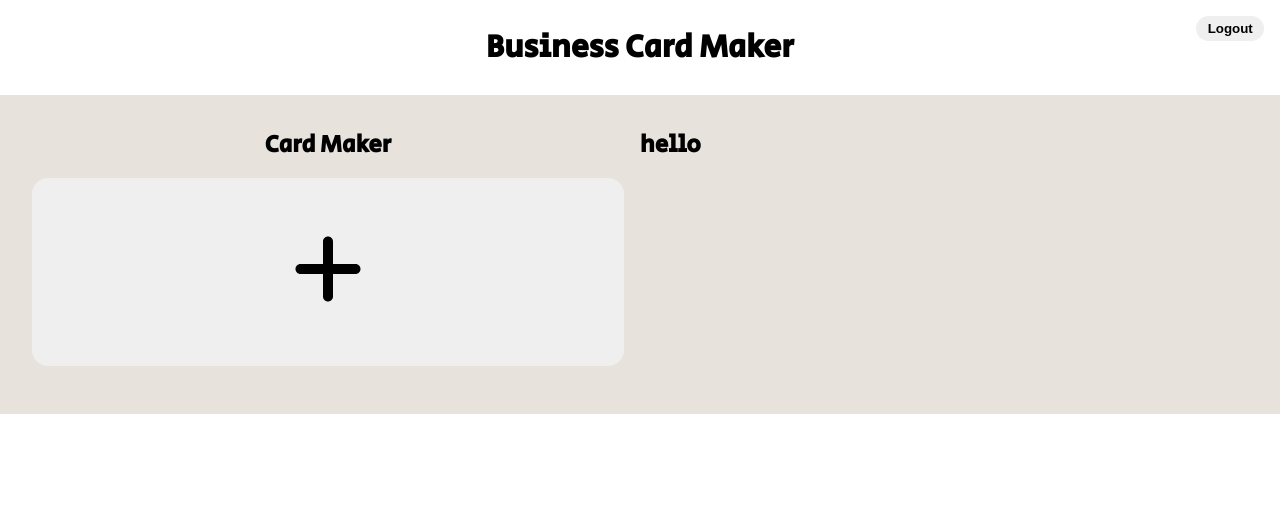
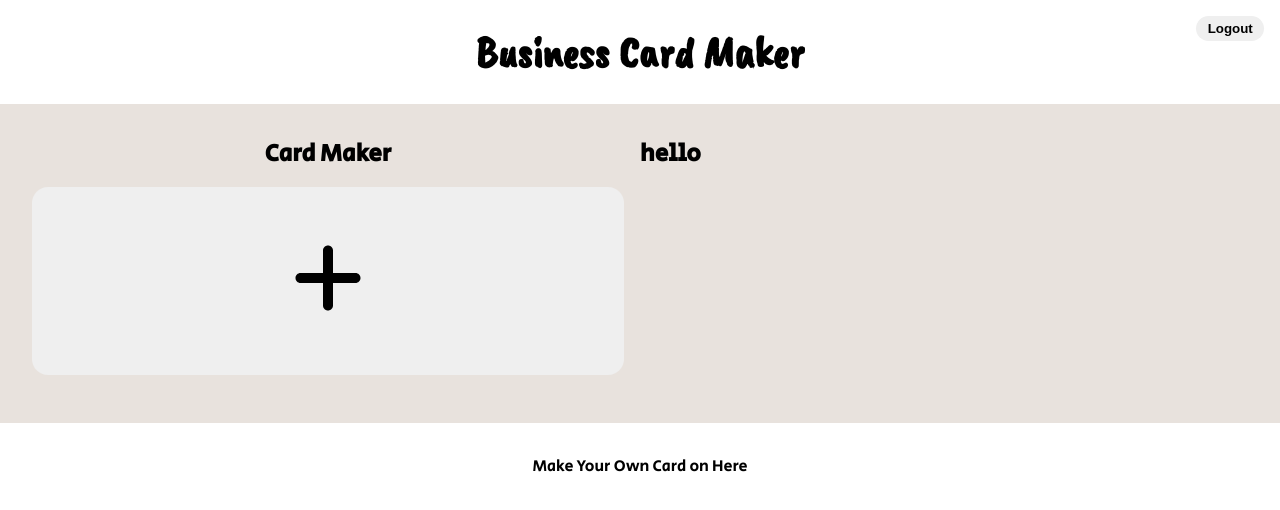
Before and after one commit to hejin8307/react_bussiness_card_maker, a React (Create React App) app: page /home in a window 1280 px wide. Shown: the top 510 px of the page. Built offline with nearby package versions, Linux system fonts and the light colour scheme; no server answers; sample sign-in values are in the browser's storage.

Commit message:
show card maker ~ing

```diff
--- /dev/null
+++ b/src/components/add_card_form/addCardForm.jsx
@@ -0,0 +1,24 @@
+import React, {useState} from 'react';
+import EditCardForm from '../edit_card_form/editCardForm';
+import styles from './addCardForm.module.css';
+
+const AddCardForm = () => {
+  const [count, setCount] = useState([]);
+  const onAddCard = () => {
+    let countArr = [...count];
+    let counter = countArr.slice(-1);
+    counter += 1;
+    countArr.push(counter);
+    setCount(countArr);
+  };
+  return (
+    <>
+      {count && <EditCardForm count={count} />}
+      <button className={styles.addBtn} onClick={onAddCard}>
+        <i className="fa-solid fa-plus"></i>
+      </button>
+    </>
+  );
+};
+
+export default AddCardForm;
--- /dev/null
+++ b/src/components/add_card_form/addCardForm.module.css
@@ -0,0 +1,10 @@
+@value makerWhite, makerDarkBeige, makerMiddlePink from '../../common/colors.css';
+
+.addBtn {
+  font-size: 5rem;
+  color: makerDarkBeige;
+  margin: 1rem 0;
+  padding: 3rem;
+  border: 0;
+  border-radius: 1rem;
+}
--- /dev/null
+++ b/src/components/edit_card_form/editCardForm.jsx
@@ -0,0 +1,34 @@
+import React from 'react';
+import styles from './editCardForm.module.css';
+
+const EditCardForm = ({count}) => {
+  return (
+    <>
+      {count &&
+        count.map((item, i) => (
+          <div key={i} className={styles.content}>
+            <input type="text" className={styles.name} placeholder="name" />
+            <input
+              type="text"
+              className={styles.company}
+              placeholder="Company"
+            />
+            <select className={styles.select} name="theme">
+              <option>light</option>
+              <option>dark</option>
+              <option>colorful</option>
+            </select>
+            <input type="text" className={styles.job} placeholder="Job" />
+            <input type="text" className={styles.email} placeholder="E-mail" />
+            <textarea
+              className={styles.message}
+              placeholder="message"
+            ></textarea>
+            <button className={styles.deleteBtn}>Delete</button>
+          </div>
+        ))}
+    </>
+  );
+};
+
+export default EditCardForm;
--- /dev/null
+++ b/src/components/edit_card_form/editCardForm.module.css
@@ -0,0 +1,34 @@
+@value makerWhite, makerDarkBeige, makerMiddlePink from '../../common/colors.css';
+
+input,
+textarea,
+select {
+  border: 1px solid RGB(223, 214, 207, 0.7);
+}
+
+select {
+  color: gray;
+}
+
+.content {
+  display: flex;
+  flex-flow: wrap;
+  justify-content: center;
+  margin: 0.5rem;
+}
+
+.content > *:nth-child(-n + 4) {
+  flex: 1 1 30%;
+}
+
+.content > *:nth-child(n + 4):nth-child(-n + 5) {
+  flex: 1 1 45%;
+}
+
+.content > *:nth-child(n + 5) {
+  flex: 1 1 100%;
+}
+
+.deleteBtn {
+  border: 0;
+}
--- /dev/null
+++ b/src/components/footer/footer.jsx
@@ -0,0 +1,12 @@
+import React from 'react';
+import styles from './footer.module.css';
+
+const Footer = () => {
+  return (
+    <div className={styles.footer}>
+      <p>Make Your Own Card on Here</p>
+    </div>
+  );
+};
+
+export default Footer;
--- /dev/null
+++ b/src/components/footer/footer.module.css
@@ -0,0 +1,12 @@
+@value makerWhite, makerDarkBeige, makerMiddlePink from '../../common/colors.css';
+
+p {
+  margin: 0;
+}
+
+.footer {
+  text-align: center;
+  color: makerDarkBeige;
+  background-color: makerMiddlePink;
+  padding: 2rem;
+}
--- a/src/components/header/header.module.css
+++ b/src/components/header/header.module.css
@@ -1,3 +1,5 @@
+@import url('https://fonts.googleapis.com/css2?family=Caveat+Brush&display=swap');
+
 @value makerWhite, makerDarkBeige, makerMiddlePink from '../../common/colors.css';
 
 h1 {
@@ -5,6 +7,8 @@ h1 {
 }
 
 .header {
+  font-family: 'Caveat Brush', cursive;
+  font-size: 1.4rem;
   text-align: center;
   color: makerDarkBeige;
   background-color: makerMiddlePink;
--- a/src/components/home/home.jsx
+++ b/src/components/home/home.jsx
@@ -3,10 +3,11 @@ import styles from './home.module.css';
 import Header from '../header/header';
 import Maker from '../maker/maker';
 import Preview from '../preview/preview';
+import Footer from '../footer/footer';
 
 const Home = ({authService}) => {
   return (
-    <>
+    <div className={styles.content}>
       <Header authService={authService} />
       <section className={styles.main}>
         <div className={styles.maker}>
@@ -16,7 +17,8 @@ const Home = ({authService}) => {
           <Preview />
         </div>
       </section>
-    </>
+      <Footer />
+    </div>
   );
 };
 
--- a/src/components/login/login.jsx
+++ b/src/components/login/login.jsx
@@ -17,7 +17,7 @@ const Login = ({authService}) => {
   };
 
   return (
-    <div className={styles.container}>
+    <div className={styles.content}>
       <h1 className={styles.title}>Business Card Maker</h1>
       <p className={styles.login}>- LOGIN -</p>
       <div className={styles.loginBtn}>
--- a/src/components/login/login.module.css
+++ b/src/components/login/login.module.css
@@ -3,7 +3,7 @@
 
 @value makerDarkBeige, makerLightBeige, makerLightPink, makerDarkPink from '../../common/colors.css';
 
-.container {
+.content {
   background-color: white;
   border-radius: 1rem;
   padding: 2.5rem;
--- a/src/components/maker/maker.jsx
+++ b/src/components/maker/maker.jsx
@@ -1,14 +1,12 @@
 import React from 'react';
+import AddCardForm from '../add_card_form/addCardForm';
 import styles from './maker.module.css';
 
-const Maker = (props) => {
-  const onAddCard = () => {};
+const Maker = () => {
   return (
-    <div className={styles.container}>
+    <div className={styles.content}>
       <h1 className={styles.title}>Card Maker</h1>
-      <button className={styles.addBtn} onClick={onAddCard}>
-        <i className="fa-solid fa-plus"></i>
-      </button>
+      <AddCardForm />
     </div>
   );
 };
--- a/src/components/maker/maker.module.css
+++ b/src/components/maker/maker.module.css
@@ -1,21 +1,13 @@
 @value markWhite, makerDarkBeige from '../../common/colors.css';
 
-.container {
+.content {
   display: flex;
   flex-direction: column;
   justify-content: center;
-  color: makerDarkBeige;
   margin-right: 1rem;
 }
+
 .title {
   text-align: center;
+  color: makerDarkBeige;
 }
-
-.addBtn {
-  font-size: 5rem;
-  color: makerDarkBeige;
-  margin: 1rem 0;
-  padding: 3rem;
-  border: 0;
-  border-radius: 1rem;
-}
```
